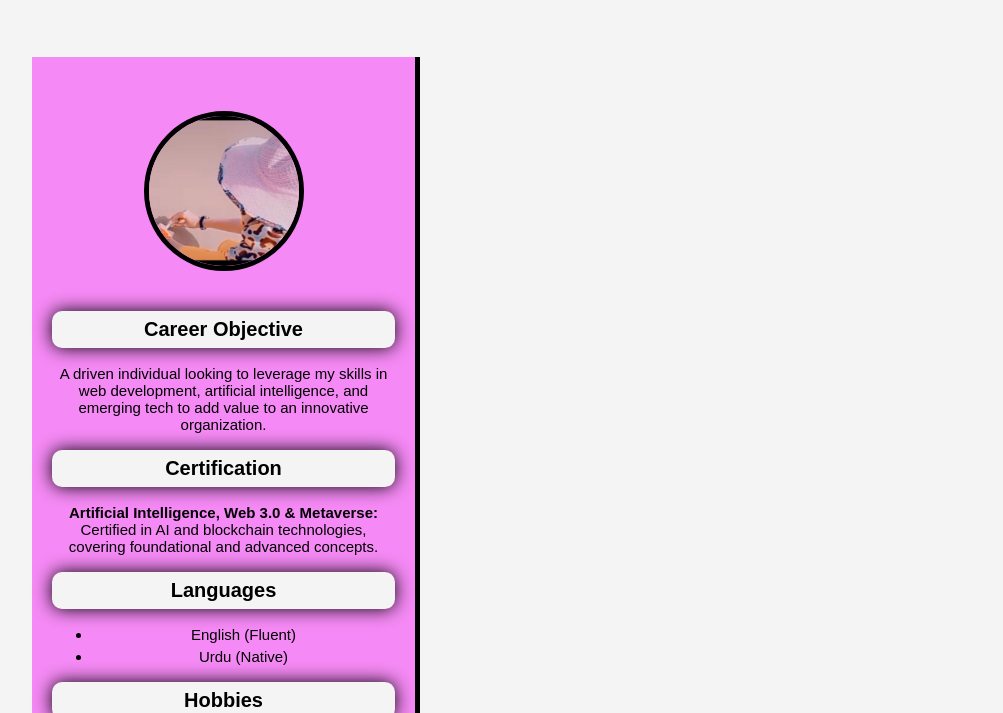
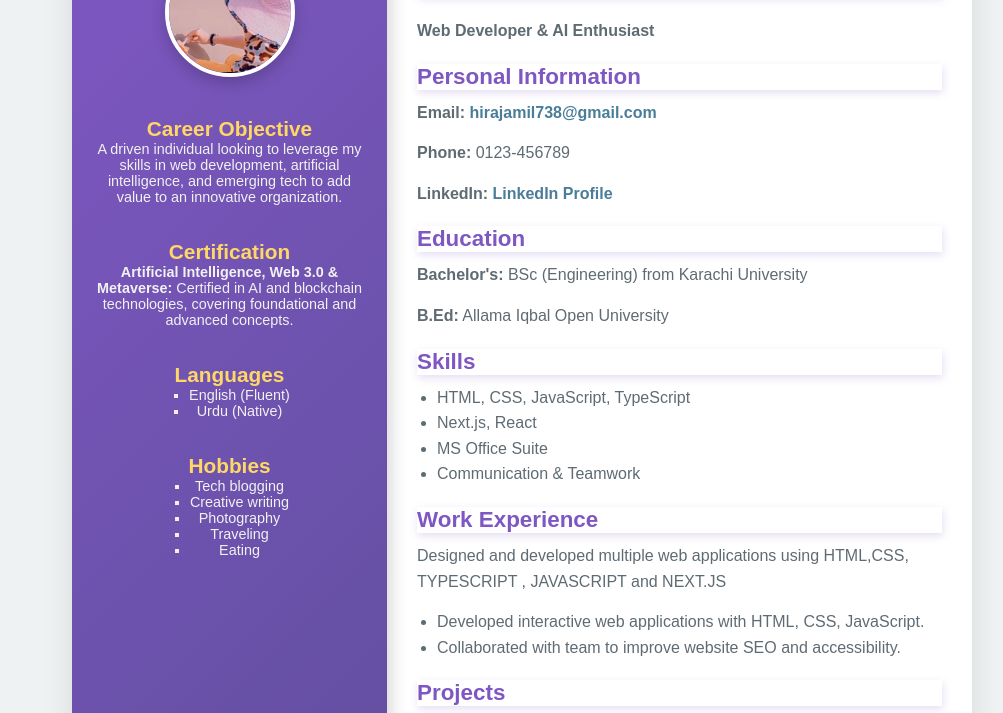
Before and after one commit to Hirajameel/hackathon-milestones, a plain HTML site: page Milestone 1-2/index.html in a window 1280 px wide. Shown: the part 93-806 px from the top of the page, without its empty margins (118-1121 px from the left). Drawn offline with Linux system fonts and the light colour scheme.

Commit message:
Update style.css

```diff
--- a/Milestone 1-2/style.css
+++ b/Milestone 1-2/style.css
@@ -1,103 +1,198 @@
+/* Reset basic styles */
+* {
+    margin: 0;
+    padding: 0;
+    box-sizing: border-box;
+}
 
 body {
-    font-family: Arial, sans-serif;
-    background:#f4f4f4;
-    margin: 0;
-    padding: 150px;
-    font-size: 15px;
-
-}
-.Resume-container{
-    display:flex;
-    background-color:#73f1ff;
-    margin: 0 auto;
-    border-radius: 10px;
-    box-shadow:0 0 25px rgba(0, 0, 0, 0.1);
-}
-.left-section {
-    background-color:rgb(245, 137, 245);
-    color: black;
-    padding: 20px;
-    width: 35%;
-    text-align:center;
-    border-right:5px solid
-}
-.left-section h3{
-    background-color:#f4f4f4;
-    box-shadow: 0 0 18px black;
-}
-.profile-picture {
-    width: 150px;
-    height: 150px;
-    margin-top: 10%;
-    border-radius:50%;
-    border:5px solid black;
-    margin-bottom:20px ;
+    font-family: 'Poppins', sans-serif;
+    background-color: #eef2f3; /* Brighter background */
+    color: #333;
+    display: flex;
+    justify-content: center;
+    align-items: center;
+    min-height: 100vh;
+    transition: background-color 0.3s ease;
 
 }
 
-h1{
-    font-size:30px;
-    margin: 10px 0;
-    margin-bottom:30px;
-    text-align: center;
+/* Main Resume Container */
+.resume-container {
+    width: 900px;
+    background: #ffffff;
+    display: flex;
+    border-radius: 12px;
+    overflow: hidden;
+    box-shadow: 0 10px 30px rgba(0, 0, 0, 0.1);
+    transition: box-shadow 0.3s ease;
 }
 
-h3 {
-    font-size: 20px;
-    padding: 2%;
-    margin: 20px 0 10px;
-    color:black;
-    border-radius: 10px;
-    box-shadow:0 0 15px black;
-    margin-top: 5%;
-    margin-bottom: 5%;
-    background-color:#f4f4f4;
+.resume-container:hover {
+    box-shadow: 0 20px 50px rgba(0, 0, 0, 0.2);
 }
 
-ul {
-    list-style-type: fill round;
-    padding: 10;
-    margin: 10px 0;
+/* Left Section Styling */
+.left-section {
+    background: linear-gradient(135deg, #7e57c2, #5c4d99); /* Purple gradient */
+    color: #ffffff;
+    padding: 40px 25px;
+    width: 35%;
+    display: flex;
+    flex-direction: column;
+    align-items: center;
+    text-align: center;
+    box-shadow: 5px 7px 15px rgba(0, 0, 0, 0.15); /* Refined shadow */
+    transition: box-shadow 0.3s ease;
 }
 
-ul li{
-   margin: 5px 0;
+.left-section:hover {
+    box-shadow: 8px 10px 20px rgba(0, 0, 0, 0.25);
 }
 
-.right-section{
-    padding: 10px;
+.profile-picture {
+    border-radius: 50%;
+    width: 130px;
+    height: 130px;
+    object-fit: cover;
+    margin-bottom: 20px;
+    border: 4px solid #ffffff;
+    box-shadow: 0 6px 15px rgba(0, 0, 0, 0.2);
+}
+
+.left-section h3 {
+    font-size: 1.3em;
+    color: #ffd766; /* Soft gold accent color */
+    margin-top: 20px;
+}
+
+.left-section p,
+.left-section ul {
+    font-size: 0.9em;
+    color: #f1f1f1;
+    margin-bottom: 15px;
+}
+
+.left-section ul {
+    list-style-type: square;
+    padding-left: 20px;
+}
+
+/* Right Section Styling */
+.right-section {
+    padding: 40px 30px;
     width: 65%;
 }
 
-button {
-    font-family: Arial, Helvetica, sans-serif;
-    border-radius: 10px;
-    box-shadow: 0 0 10px black;
-    cursor: pointer;
-    margin: top 10px ;
-    font-size: 18px;
-}
-button:hover {
-    background-color: #73f1ff;
+.right-section h1 {
+    font-size: 2.1em;
+    color: #7e57c2; /* Purple color for the main heading */
+    border-bottom: 3px solid #7e57c2; /* Purple underline */
+    padding-bottom: 5px;
+    margin-bottom: 25px;
+    box-shadow: 2px 4px 10px rgba(126, 87, 194, 0.3); /* Purple box shadow */
 }
 
+.right-section h3 {
+    font-size: 1.4em;
+    color: #7e57c2; /* Purple color for sub-headings */
+    margin-top: 20px;
+    margin-bottom: 10px;
+    font-weight: 600;
+    box-shadow: 1px 3px 8px rgba(126, 87, 194, 0.2); /* Purple box shadow for sub-headings */
 
-@media (max-width: 480px) {
-    .profile-picture {
-        width: 80px; /*smaller profile picture */
-        height: 80px;
+}
+
+.right-section p,
+.right-section ul {
+    font-size: 1em;
+    color: #5f6b73;
+    line-height: 1.6;
+    margin-bottom: 15px;
+}
+
+.right-section ul {
+    list-style-type: disc;
+    padding-left: 20px;
+}
+
+/* Button Styling */
+button {
+    margin-top: 20px;
+    padding: 12px 20px;
+    background-color: #7e57c2; /* Purple button */
+    color: #ffffff;
+    border: none;
+    border-radius: 30px;
+    font-weight: bold;
+    cursor: pointer;
+    box-shadow: 0 6px 15px rgba(126, 87, 194, 0.4); /* Purple box shadow */
+    transition: background 0.3s, box-shadow 0.3s, transform 0.3s;
+}
+
+button:hover {
+    background-color: #5c4d99; /* Darker purple on hover */
+    box-shadow: 0 8px 20px rgba(126, 87, 194, 0.6); /* Stronger purple shadow */
+    transform: translateY(-3px);
+}
+
+/* Link Styling */
+a {
+    color: #4a7d99;
+    text-decoration: none;
+    font-weight: bold;
+    transition: color 0.3s;
+}
+
+a:hover {
+    color: #ffd766;
+    text-decoration: underline;
+}
+
+/* Dark Mode Styling */
+body.dark-mode {
+    background-color: #121212;
+    color: #ddd;
+}
+
+body.dark-mode .resume-container {
+    background-color: #2c2c2c;
+    box-shadow: 0 10px 30px rgba(0, 0, 0, 0.3);
+}
+
+body.dark-mode .left-section {
+    background: linear-gradient(135deg, #5c4d99, #42356e); /* Darker purple gradient */
+    color: #ddd;
+}
+
+body.dark-mode .right-section h1,
+body.dark-mode .right-section h3 {
+    color: #ffd766;
+}
+
+body.dark-mode button {
+    background-color: #444;
+    color: #ffd766;
+}
+
+body.dark-mode button:hover {
+    background-color: #555;
+}
+
+/* Responsive Design */
+@media (max-width: 768px) {
+    .resume-container {
+        flex-direction: column;
+        width: 90%;
     }
 
-    h1 {
-        font-size: 15px; /* Smaller heading for very small screens */
+    .left-section,
+    .right-section {
+        width: 100%;
+        padding: 30px;
     }
 
-    h3 {
-        font-size: 18px; /*subheading size */
-    }
-
-    body {
-        padding: 10px; /*padding for extra small screens */
+    .right-section h1 {
+        font-size: 1.8em;
     }
 }
```
